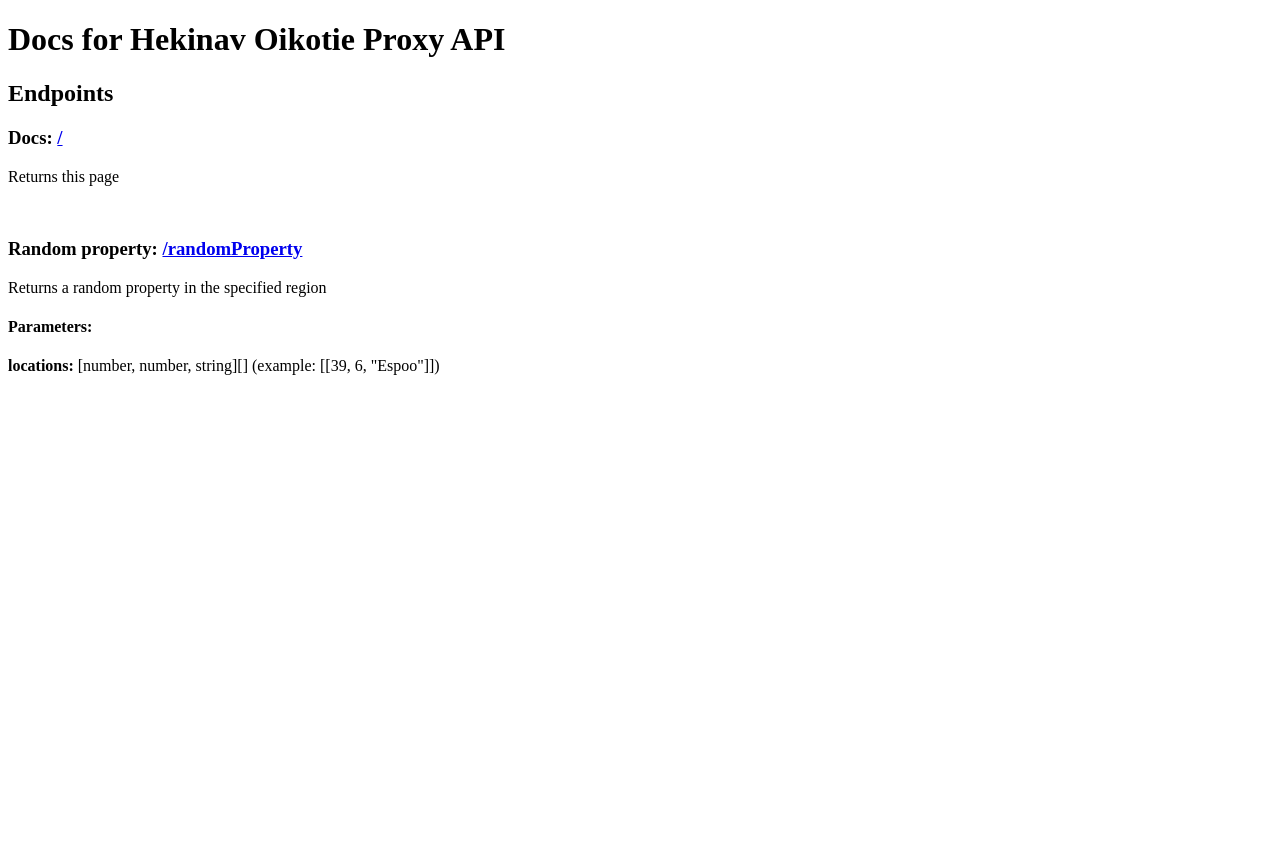
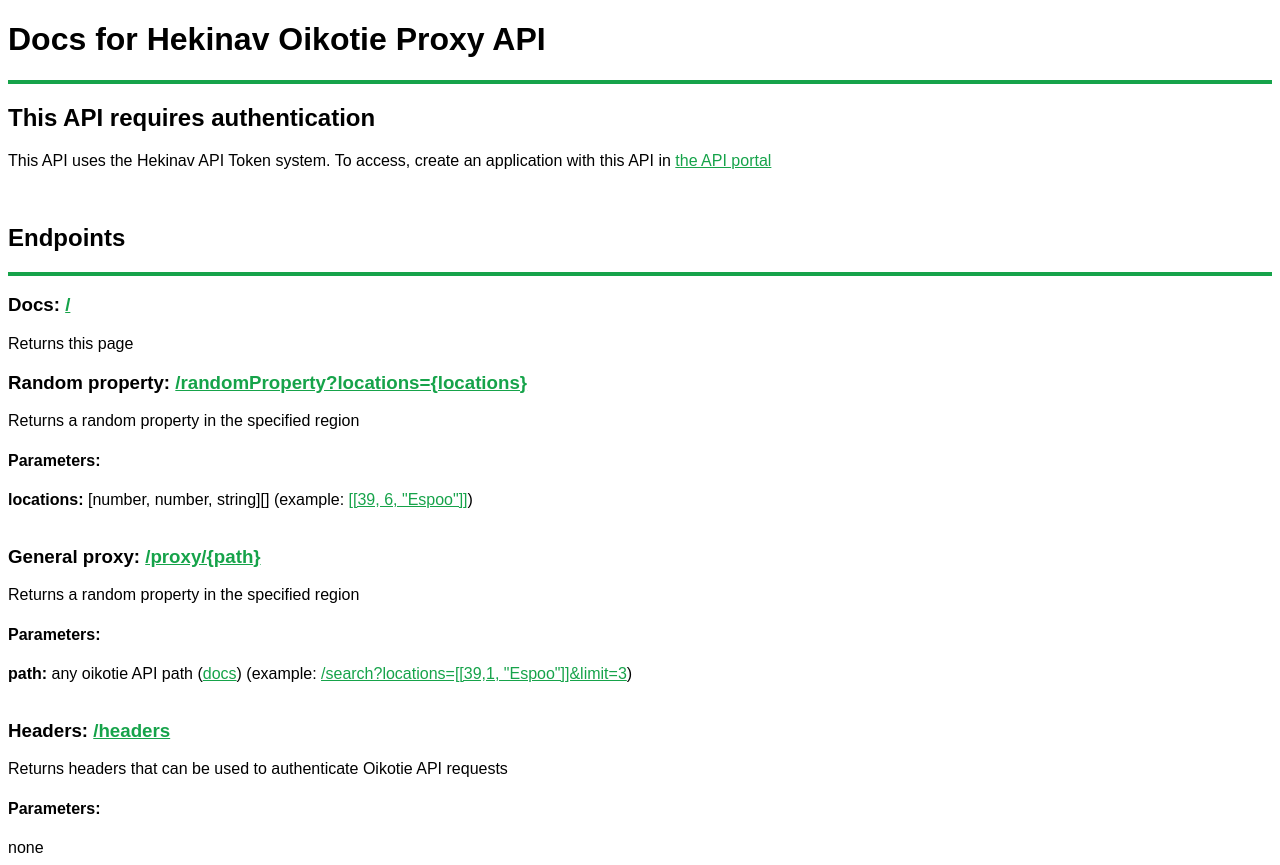
Before and after one commit to HekiNav/properties, a website: page docs.html in a window 1280 px wide. Before the commit the page ends 800 px from the top, so only its background shows below. Drawn offline with Linux system fonts and the light colour scheme.

Commit message:
updated docs and /headers

```diff
--- a/docs.html
+++ b/docs.html
@@ -1,19 +1,56 @@
 <!DOCTYPE html>
 <html lang="en">
+
 <head>
     <meta charset="UTF-8">
     <meta name="viewport" content="width=device-width, initial-scale=1.0">
     <title>Docs for Hekinav Oikotie API</title>
 </head>
+
 <body>
+    <style>
+        body {
+            font-family: Arial, Helvetica, sans-serif;
+        }
+
+        a {
+            color: #16a34a;
+        }
+
+        hr {
+            border: #16a34a 2px solid;
+        }
+    </style>
     <h1>Docs for Hekinav Oikotie Proxy API</h1>
-    <h2>Endpoints</h2>
+    <hr>
+    <h2>This API requires authentication</h2>
+    <p>This API uses the Hekinav API Token system. To access, create an application with this API in <a target="_blank"
+            href="https://api-portal.hekinav.dev/applications?create&sid=0834c6dc-af45-4fc5-a34b-894b58f946ff">the API
+            portal</a></p>
+    <br>
+    <p></p>
+    <h2 id="endpoints">Endpoints</h2>
+    <hr>
     <h3>Docs: <a href="#">/</a></h3>
     <p>Returns this page</p>
-    <br>
-    <h3>Random property: <a href="/randomProperty">/randomProperty</a></h3>
+    <h3 id="randomProperty">Random property: <a href="/randomProperty">/randomProperty?locations={locations}</a></h3>
     <p>Returns a random property in the specified region</p>
     <h4>Parameters:</h4>
-    <b>locations:</b> [number, number, string][] (example: [[39, 6, "Espoo"]])
+    <b>locations:</b> [number, number, string][] (example: <a href="/randomProperty?locations=[[39, 6, 'Espoo']]">[[39,
+        6, "Espoo"]]</a>)
+    <br>
+    <br>
+    <h3>General proxy: <a href="/proxy/">/proxy/{path}</a></h3>
+    <p>Returns a random property in the specified region</p>
+    <h4>Parameters:</h4>
+    <b>path:</b> any oikotie API path (<a href="https://docs.asunnot.oikotie.fi/api/5.0/">docs</a>) (example: <a
+        href="/proxy/search?locations=[[39,1, 'Espoo']]&limit=3">/search?locations=[[39,1, "Espoo"]]&limit=3</a>)
+    <br>
+    <br>
+    <h3>Headers: <a href="/headers">/headers</a></h3>
+    <p>Returns headers that can be used to authenticate Oikotie API requests</p>
+    <h4>Parameters:</h4>
+    none
 </body>
+
 </html>
```
Also changed, not shown: ecosystem.config.cjs (added, +7 -0 lines), index.js (+11 -3 lines).
